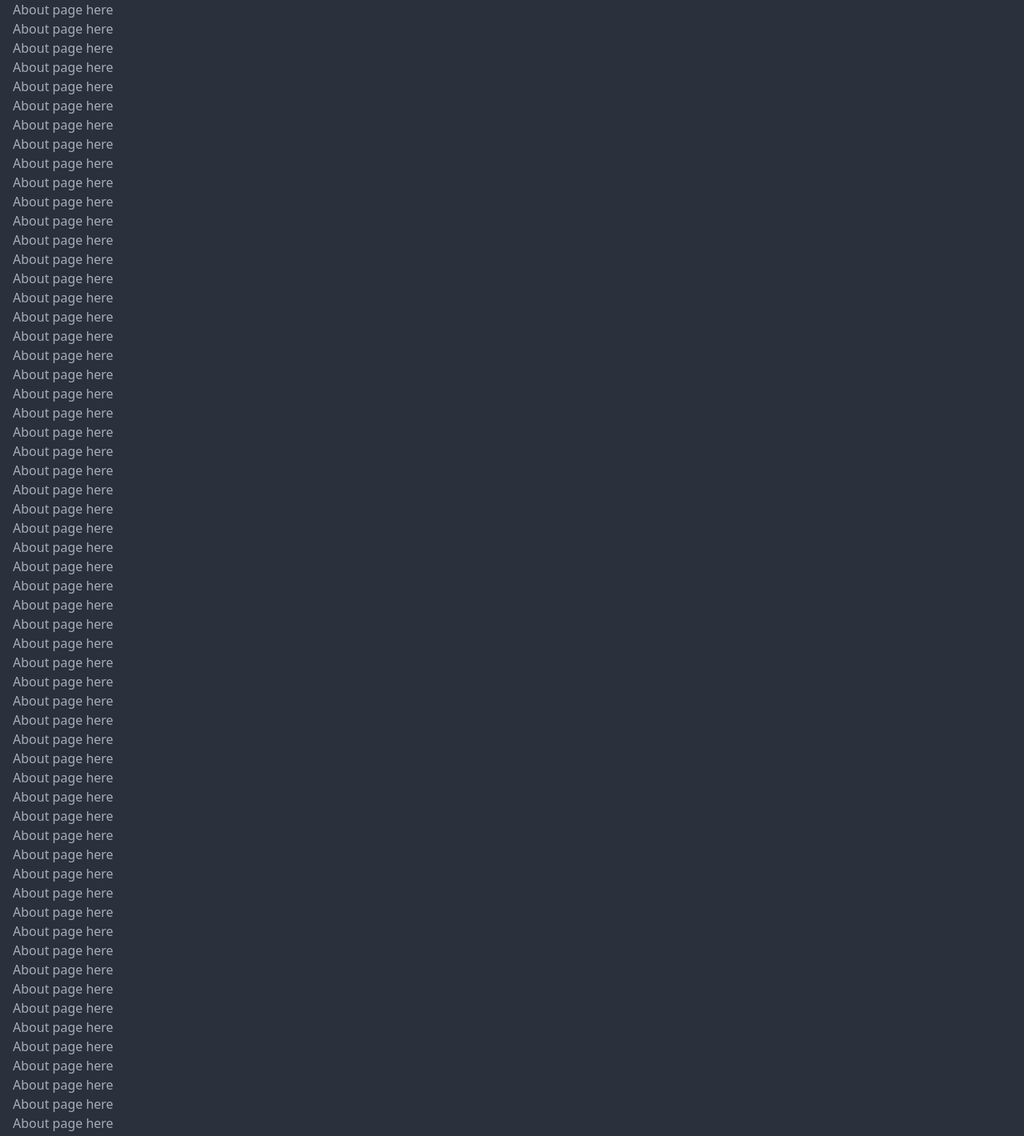
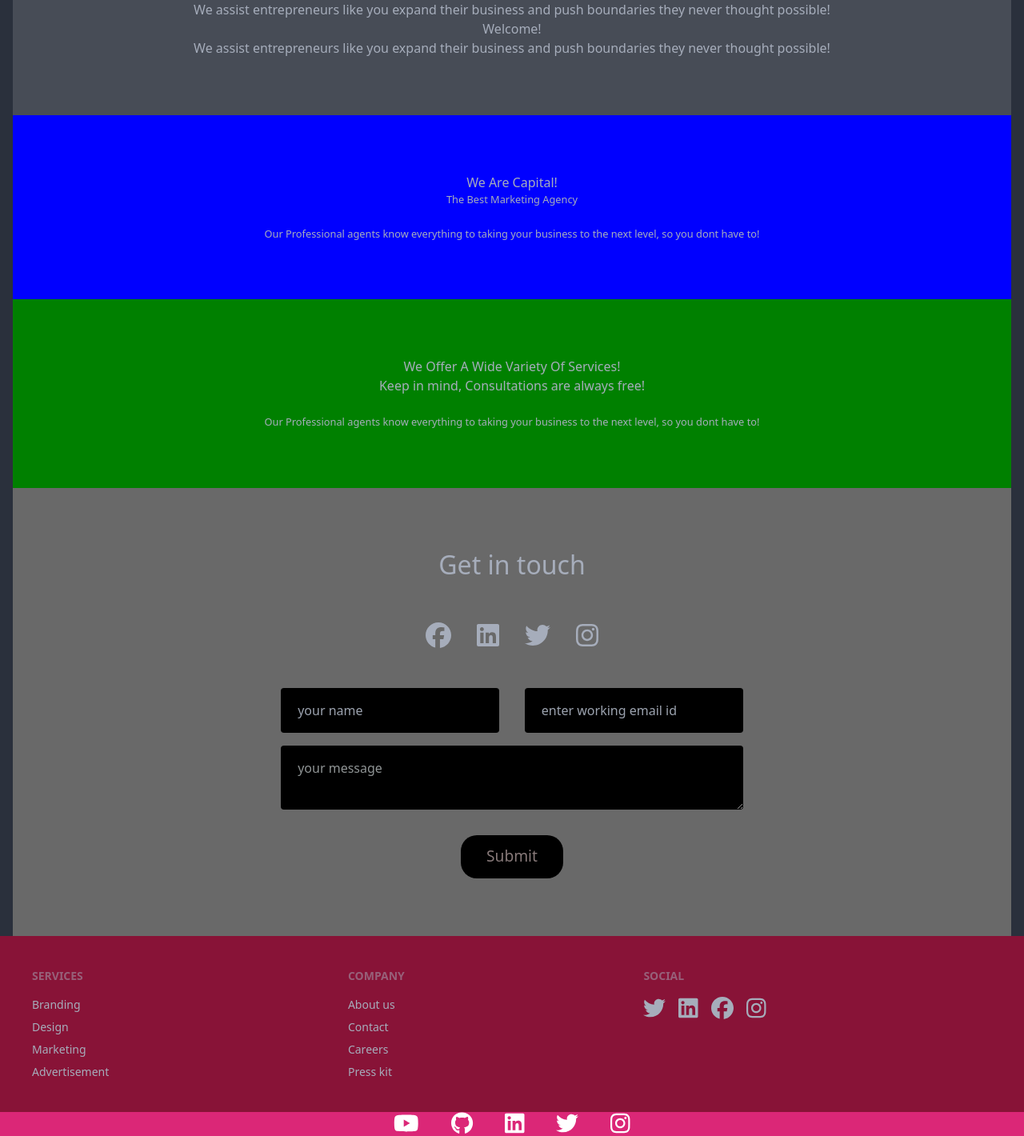
Before and after one commit to 4lexjandro/agency, a React (Create React App) app: page / in a window 1280 px wide. Shown: the part 300-1720 px from the top of the page at 80% size. Built offline with nearby package versions, Linux system fonts and the light colour scheme.

Commit message:
color coded sections to reveal positioning, adding content and animations would be next unless there is something else that comes to mind

```diff
--- a/src/components/Navbar.jsx
+++ b/src/components/Navbar.jsx
@@ -1,6 +1,5 @@
 import React, { Component } from 'react'
-import { Link, animateScroll as scroll } from "react-scroll";
-import Content from '../pages/Content'
+
 import About from '../routes/About'
 import Contact from '../routes/Contact'
 import Services from '../routes/Services'
--- a/src/routes/About.jsx
+++ b/src/routes/About.jsx
@@ -1,78 +1,25 @@
 import React from 'react'
 
-function About() {
+import styled from "styled-components";
+
+const About = () => {
+
+  const AboutSection = styled.section`
+  width: 100%;
+  padding: calc(2.5rem + 2.5vw) 0;
+  background-color: blue;
+  display: flex;
+  flex-direction: column;
+  align-items: center;
+  justify-content: center;
+`;
   return (
-    <div>
-      <p>About page here</p>
-
-      <p>About page here</p>
-      <p>About page here</p>
-      <p>About page here</p>
-      <p>About page here</p>
-      <p>About page here</p>
-      <p>About page here</p>
-      <p>About page here</p>
-
-      <p>About page here</p>
-      <p>About page here</p>
-      <p>About page here</p>
-      <p>About page here</p>
-      <p>About page here</p>
-      <p>About page here</p>
-      <p>About page here</p>
-      <p>About page here</p>
-      <p>About page here</p>
-      <p>About page here</p>
-
-      <p>About page here</p>
-      <p>About page here</p>
-      <p>About page here</p>
-      <p>About page here</p>
-      <p>About page here</p>
-      <p>About page here</p>
-      <p>About page here</p>
-      <p>About page here</p>
-      <p>About page here</p>
-      <p>About page here</p>
-
-      <p>About page here</p>
-      <p>About page here</p>
-      <p>About page here</p>
-
-      <p>About page here</p>
-      <p>About page here</p>
-      <p>About page here</p>
-      <p>About page here</p>
-      <p>About page here</p>
-      <p>About page here</p>
-      <p>About page here</p>
-
-      <p>About page here</p>
-      <p>About page here</p>
-      <p>About page here</p>
-      <p>About page here</p>
-      <p>About page here</p>
-      <p>About page here</p>
-      <p>About page here</p>
-      <p>About page here</p>
-      <p>About page here</p>
-      <p>About page here</p>
-
-      <p>About page here</p>
-      <p>About page here</p>
-      <p>About page here</p> <p>About page here</p>
-      <p>About page here</p>
-      <p>About page here</p>
-      <p>About page here</p>
-      <p>About page here</p>
-      <p>About page here</p>
-      <p>About page here</p>
-
-      <p>About page here</p>
-      <p>About page here</p>
-      <p>About page here</p>
-
-      </div>
+    <AboutSection id="about">
+        <h3>We Are Capital!</h3>
+        <small>The Best Marketing Agency </small>
+        <br/>
+        <small>Our Professional agents know everything to taking your business to the next level, so you dont have to! </small>
+    </AboutSection>
   )
 }
 
--- a/src/routes/Home.jsx
+++ b/src/routes/Home.jsx
@@ -16,6 +16,11 @@ const Home = () => {
     <HomeSection id="home">
         <h1>Welcome!</h1>
         <p>We assist entrepreneurs like you expand their business and push boundaries they never thought possible!</p>
+        <h1>Welcome!</h1>
+        <p>We assist entrepreneurs like you expand their business and push boundaries they never thought possible!</p><h1>Welcome!</h1>
+        <p>We assist entrepreneurs like you expand their business and push boundaries they never thought possible!</p><h1>Welcome!</h1>
+        <p>We assist entrepreneurs like you expand their business and push boundaries they never thought possible!</p><h1>Welcome!</h1>
+        <p>We assist entrepreneurs like you expand their business and push boundaries they never thought possible!</p>
     </HomeSection>
   )
 }
--- a/src/routes/Services.jsx
+++ b/src/routes/Services.jsx
@@ -1,76 +1,26 @@
 import React from 'react'
 
-function Services() {
+import styled from "styled-components";
+
+const Services = () => {
+
+  const ServicesSection = styled.section`
+  width: 100%;
+  padding: calc(2.5rem + 2.5vw) 0;
+  background-color: green;
+  display: flex;
+  flex-direction: column;
+  align-items: center;
+  justify-content: center;
+`;
   return (
-    <div>
-      <p>Services page</p>
+    <ServicesSection id="about">
+        <h3>We Offer A Wide Variety Of Services!</h3>
+        <h4>Keep in mind, Consultations are always free!</h4>
 
-
-
-      <p>Services page</p><p>Services page</p>
-      <p>Services page</p>
-      <p>Services page</p>
-      <p>Services page</p>
-      <p>Services page</p>
-      <p>Services page</p>
-      <p>Services page</p>
-      <p>Services page</p>
-      <p>Services page</p>
-      <p>Services page</p>
-      <p>Services page</p>
-      <p>Services page</p>
-      <p>Services page</p>
-      <p>Services page</p>
-      <p>Services page</p>
-      <p>Services page</p>
-      <p>Services page</p>
-
-      <p>Services page</p>
-      <p>Services page</p>
-      <p>Services page</p>
-      <p>Services page</p>
-      <p>Services page</p>
-      <p>Services page</p>
-      <p>Services page</p>
-      <p>Services page</p>
-      <p>Services page</p>
-      <p>Services page</p>
-      <p>Services page</p>
-      <p>Services page</p>
-      <p>Services page</p>
-      <p>Services page</p>
-      <p>Services page</p>
-      <p>Services page</p>
-      <p>Services page</p>
-      <p>Services page</p>
-      <p>Services page</p>
-      <p>Services page</p>
-      <p>Services page</p>
-      <p>Services page</p>
-      <p>Services page</p>
-      <p>Services page</p>
-      <p>Services page</p>
-      <p>Services page</p>
-      <p>Services page</p>
-      <p>Services page</p>
-      <p>Services page</p>
-      <p>Services page</p>
-      <p>Services page</p>
-      <p>Services page</p>
-      <p>Services page</p>
-      <p>Services page</p>
-      <p>Services page</p>
-      <p>Services page</p>
-      <p>Services page</p>
-      <p>Services page</p>
-      <p>Services page</p>
-      <p>Services page</p>
-      <p>Services page</p>
-      <p>Services page</p>
-      <p>Services page</p>
-      <p>Services page</p>
-      <p>Services page</p>
-    </div>
+        <br/>
+        <small>Our Professional agents know everything to taking your business to the next level, so you dont have to! </small>
+    </ServicesSection>
   )
 }
 
```
